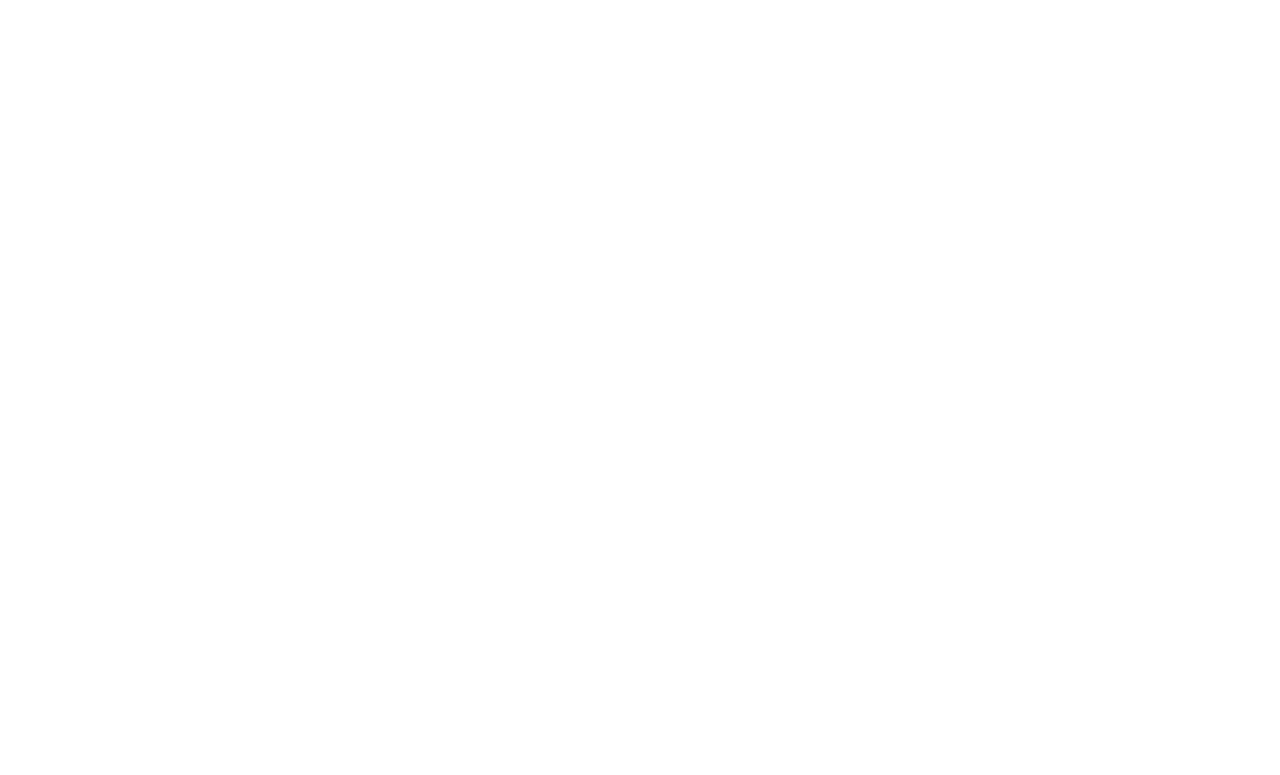
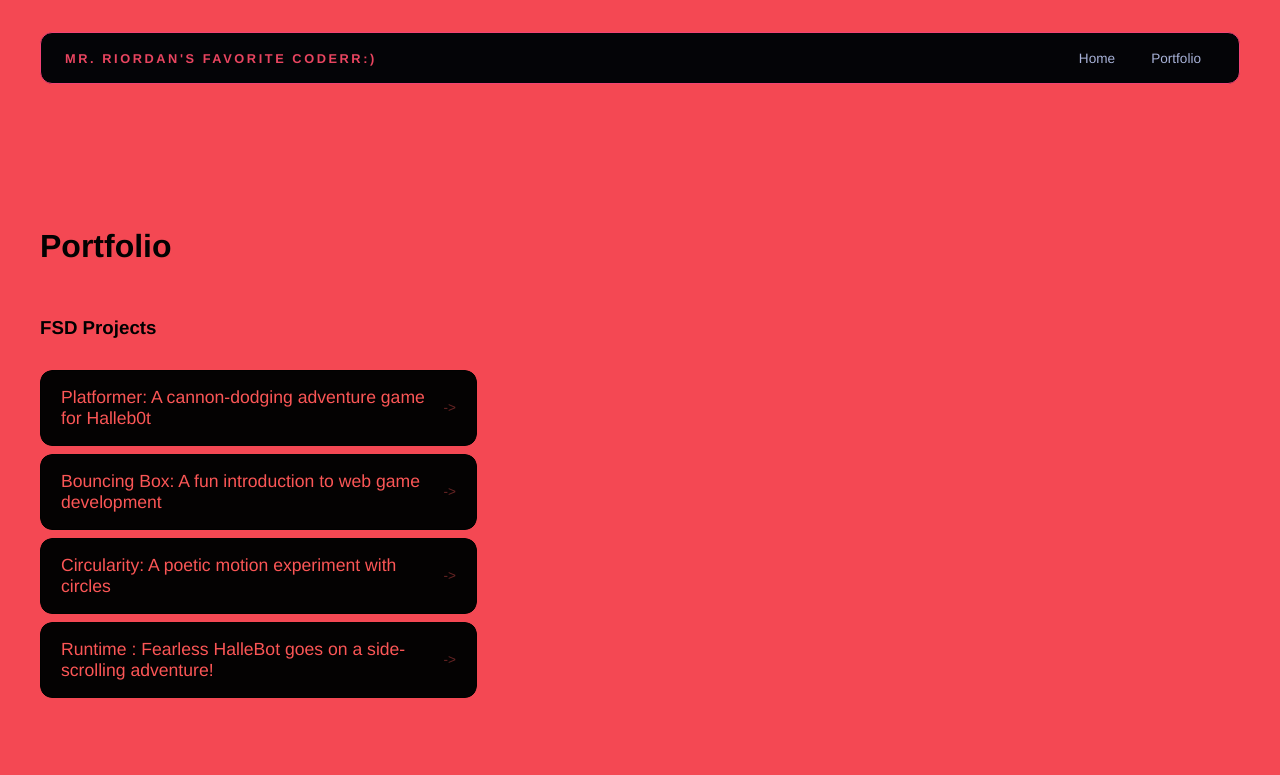
Before and after one commit to Brantley-Johnson/Brantley-Johnson.github.io, a plain HTML site: page portfolio.html in a window 1280 px wide. Drawn offline with Linux system fonts and the light colour scheme.

Commit message:
add portfolio page to website

```diff
--- a/portfolio.html
+++ b/portfolio.html
@@ -0,0 +1,51 @@
+<!DOCTYPE html>
+<html>
+  <head>
+    <title>Mr. Riordan's Favorite Coder:)</title>
+  </head>
+<title>Mr. Riordan's Favorite Coder:)</title>
+  <link rel="stylesheet" href="style.css" />
+  <body>
+    <!-- All content goes here -->
+    <div id="all-contents">
+      <nav>
+<h1>Mr. Riordan's Favorite Coderr:)</h1>
+  <ul id="nav-ul">
+<li class="nav-li">
+  <a href="index.html">Home</a>
+</li>
+<li class="nav-li">
+  <a href="portfolio.html">Portfolio</a>
+</li>
+
+</ul>
+
+</nav>
+
+      <main>
+  <div class="content">
+    <h1>Portfolio</h1>
+    <h3>FSD Projects</h3>
+    <ul id="portfolio">
+<li>
+  <a href="fsd-projects/platformer/">Platformer: A cannon-dodging adventure game for Halleb0t</a>
+</li>
+<li>
+  <a href="fsd-projects/bouncing-box/">Bouncing Box: A fun introduction to web game development</a>
+</li>
+<li>
+  <a href="fsd-projects/circularity/">Circularity: A poetic motion experiment with circles</a>
+</li>
+<li>
+ <a href="fsd-projects/runtime/">Runtime : Fearless HalleBot goes on a side-scrolling adventure!</a>
+</li>
+
+    </ul>
+
+    <!-- ASD Projects will go here -->
+
+  </div>
+      </main>
+    </div>
+  </body>
+</html>
--- a/style.css
+++ b/style.css
@@ -233,3 +233,62 @@ nav h1 {
   background: #e94560;
   color: #fff;
 }
+/* Portfolio styles */
+.content h1 {
+  color: rgb(3, 2, 2);
+}
+
+.content h3 {
+  color: #000000;
+}
+
+#portfolio {
+  list-style: none;
+  margin: 0;
+  padding: 0;
+  width: 100%;
+  display: flex;
+  flex-direction: column;
+  gap: 8px;
+}
+
+#portfolio li {
+  border-radius: 12px;
+  overflow: hidden;
+}
+
+#portfolio a {
+  display: flex;
+  justify-content: space-between;
+  align-items: center;
+  text-decoration: none;
+  color: #fb5656;
+  padding: 16px 20px;
+  font-size: 1.1rem;
+  font-weight: 500;
+  background: #040202;
+  border: 1px solid #010101;
+  border-radius: 12px;
+  transition:
+    background 0.25s ease,
+    color 0.25s ease,
+    transform 0.25s ease;
+}
+
+#portfolio a:hover {
+  background: #fb4d4d;
+  color: #0b0404;
+  transform: translateX(4px);
+}
+
+#portfolio a::after {
+  content: "->";
+  font-size: 0.85rem;
+  opacity: 0.4;
+  transition: opacity 0.25s ease;
+  white-space: nowrap;
+}
+
+#portfolio a:hover::after {
+  opacity: 1;
+}
```
